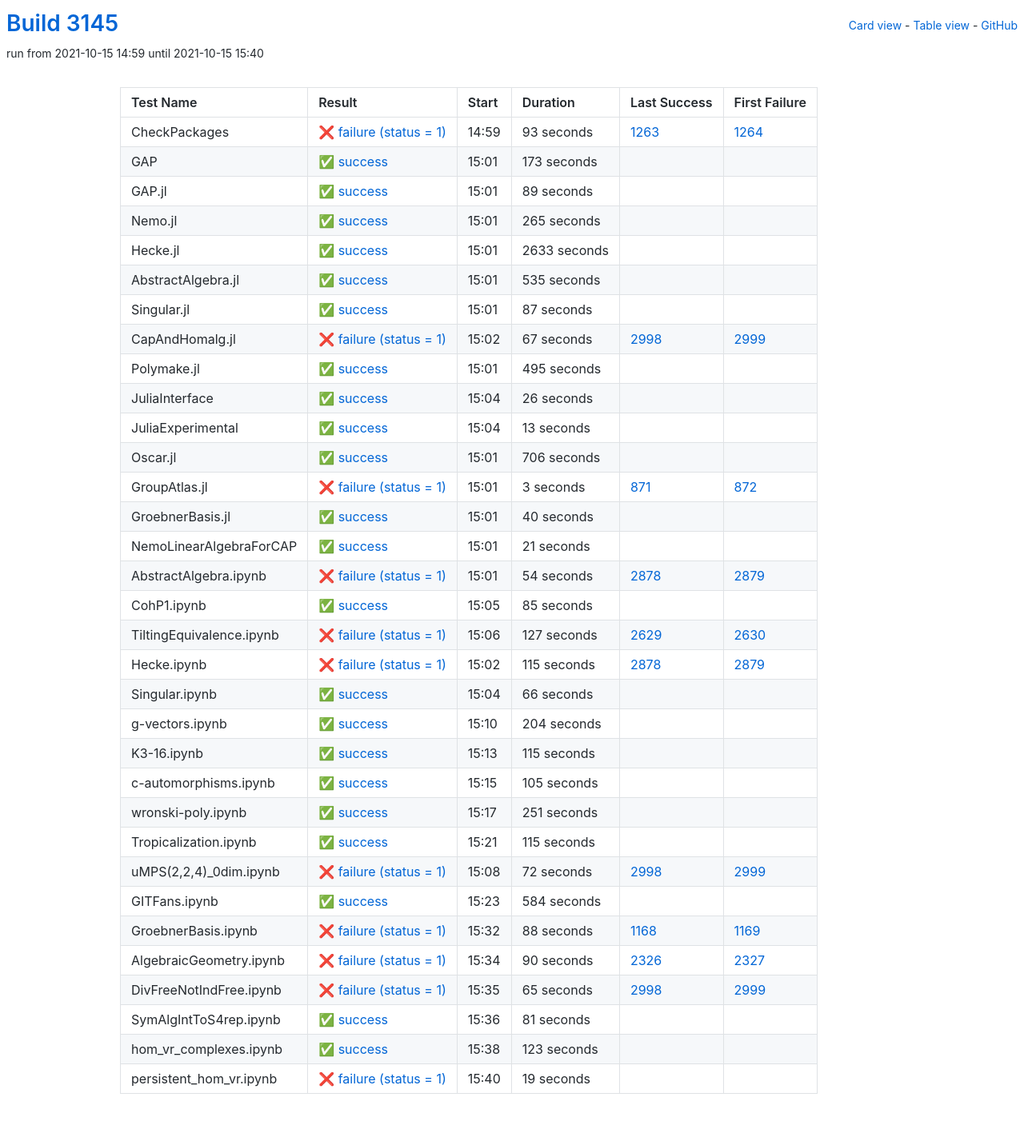
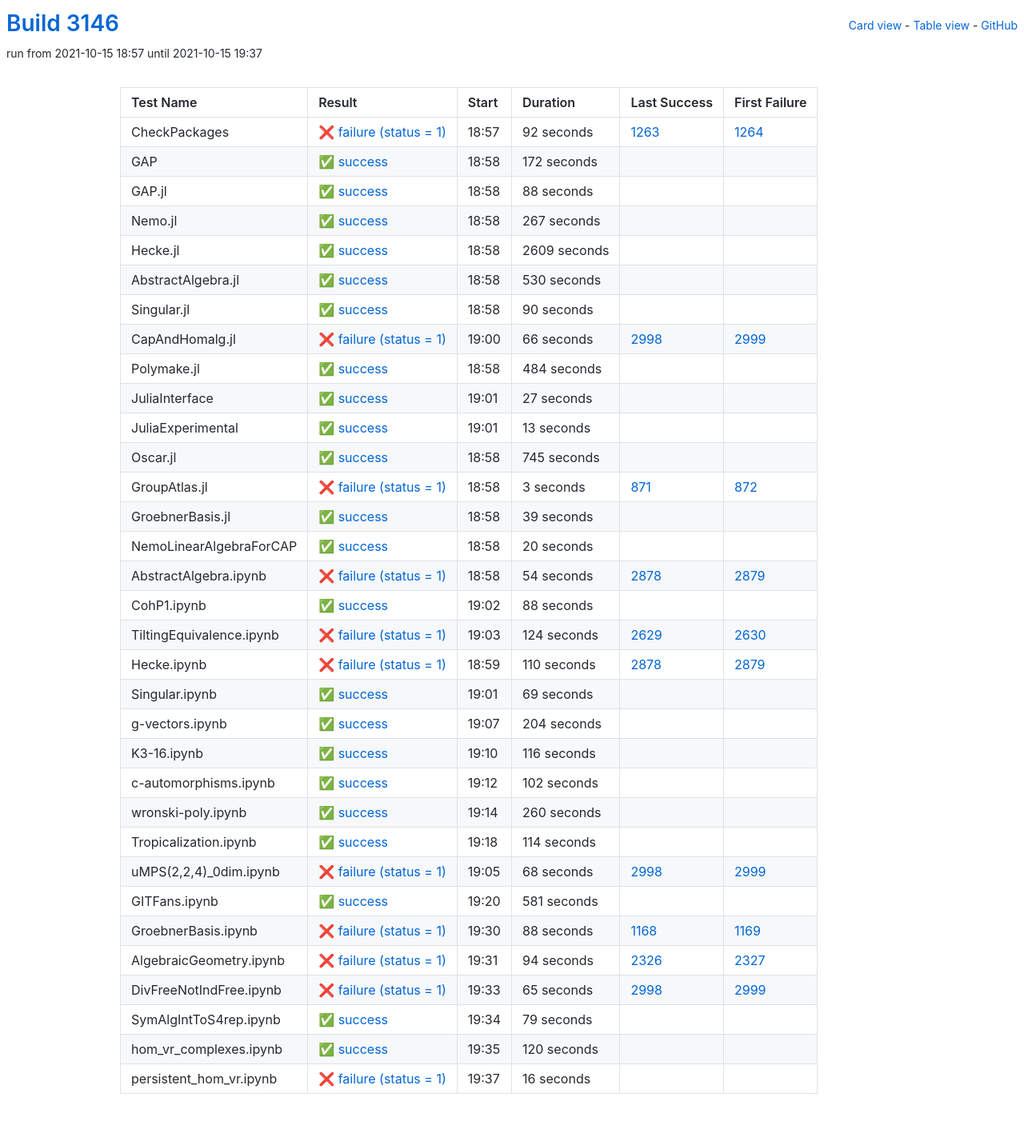
Before and after one commit to oscar-system/oscar-ci-status-stable, a Jekyll site: the page built from table.html, in a window 1280 px wide. Shown: the whole page at 80% size. Built offline with Jekyll 4.4.1, drawn with Linux system fonts in a browser that asks for light colours.

Commit message:
Build #3146

```diff
--- a/_data/ci.yml
+++ b/_data/ci.yml
@@ -1,6 +1,6 @@
 ---
-build: 3145
-build_url: https://oscarci.mathematik.uni-kl.de/job/oscar-stable/3145/
+build: 3146
+build_url: https://oscarci.mathematik.uni-kl.de/job/oscar-stable/3146/
 job: oscar-stable
 organization: oscar-system
 repo: oscar-ci-status-stable
@@ -8,128 +8,128 @@ repourl: https://github.com/oscar-system/oscar-ci-status-stable
 tests:
 - name: CheckPackages
   id: checkpackages
-  log: https://oscarci.mathematik.uni-kl.de/job/oscar-stable/3145/artifact/logs/build-3145/CheckPackages.log
-  start: 2021-10-15 14:59
+  log: https://oscarci.mathematik.uni-kl.de/job/oscar-stable/3146/artifact/logs/build-3146/CheckPackages.log
+  start: 2021-10-15 18:57
   success: false
   exitcode: 1
   status: failure
-  duration: 93
+  duration: 92
   last_success: 1263
   last_success_url: https://oscarci.mathematik.uni-kl.de/job/oscar-stable/1263/
   first_failure: 1264
   first_failure_url: https://oscarci.mathematik.uni-kl.de/job/oscar-stable/1264/
 - name: GAP
   id: gap
-  log: https://oscarci.mathematik.uni-kl.de/job/oscar-stable/3145/artifact/logs/build-3145/GAP.log
-  start: 2021-10-15 15:01
+  log: https://oscarci.mathematik.uni-kl.de/job/oscar-stable/3146/artifact/logs/build-3146/GAP.log
+  start: 2021-10-15 18:58
   success: true
   exitcode: 0
   status: success
-  duration: 173
+  duration: 172
   last_success: false
   last_success_url:
   first_failure: false
   first_failure_url:
 - name: GAP.jl
   id: gap-jl
-  log: https://oscarci.mathematik.uni-kl.de/job/oscar-stable/3145/artifact/logs/build-3145/GAP.jl.log
-  start: 2021-10-15 15:01
+  log: https://oscarci.mathematik.uni-kl.de/job/oscar-stable/3146/artifact/logs/build-3146/GAP.jl.log
+  start: 2021-10-15 18:58
   success: true
   exitcode: 0
   status: success
-  duration: 89
+  duration: 88
   last_success: false
   last_success_url:
   first_failure: false
   first_failure_url:
 - name: Nemo.jl
   id: nemo-jl
-  log: https://oscarci.mathematik.uni-kl.de/job/oscar-stable/3145/artifact/logs/build-3145/Nemo.jl.log
-  start: 2021-10-15 15:01
+  log: https://oscarci.mathematik.uni-kl.de/job/oscar-stable/3146/artifact/logs/build-3146/Nemo.jl.log
+  start: 2021-10-15 18:58
   success: true
   exitcode: 0
   status: success
-  duration: 265
+  duration: 267
   last_success: false
   last_success_url:
   first_failure: false
   first_failure_url:
 - name: Hecke.jl
   id: hecke-jl
-  log: https://oscarci.mathematik.uni-kl.de/job/oscar-stable/3145/artifact/logs/build-3145/Hecke.jl.log
-  start: 2021-10-15 15:01
+  log: https://oscarci.mathematik.uni-kl.de/job/oscar-stable/3146/artifact/logs/build-3146/Hecke.jl.log
+  start: 2021-10-15 18:58
   success: true
   exitcode: 0
   status: success
-  duration: 2633
+  duration: 2609
   last_success: false
   last_success_url:
   first_failure: false
   first_failure_url:
 - name: AbstractAlgebra.jl
   id: abstractalgebra-jl
-  log: https://oscarci.mathematik.uni-kl.de/job/oscar-stable/3145/artifact/logs/build-3145/AbstractAlgebra.jl.log
-  start: 2021-10-15 15:01
+  log: https://oscarci.mathematik.uni-kl.de/job/oscar-stable/3146/artifact/logs/build-3146/AbstractAlgebra.jl.log
+  start: 2021-10-15 18:58
   success: true
   exitcode: 0
   status: success
-  duration: 535
+  duration: 530
   last_success: false
   last_success_url:
   first_failure: false
   first_failure_url:
 - name: Singular.jl
   id: singular-jl
-  log: https://oscarci.mathematik.uni-kl.de/job/oscar-stable/3145/artifact/logs/build-3145/Singular.jl.log
-  start: 2021-10-15 15:01
+  log: https://oscarci.mathematik.uni-kl.de/job/oscar-stable/3146/artifact/logs/build-3146/Singular.jl.log
+  start: 2021-10-15 18:58
   success: true
   exitcode: 0
   status: success
-  duration: 87
+  duration: 90
   last_success: false
   last_success_url:
   first_failure: false
   first_failure_url:
 - name: CapAndHomalg.jl
   id: capandhomalg-jl
-  log: https://oscarci.mathematik.uni-kl.de/job/oscar-stable/3145/artifact/logs/build-3145/CapAndHomalg.jl.log
-  start: 2021-10-15 15:02
+  log: https://oscarci.mathematik.uni-kl.de/job/oscar-stable/3146/artifact/logs/build-3146/CapAndHomalg.jl.log
+  start: 2021-10-15 19:00
   success: false
   exitcode: 1
   status: failure
-  duration: 67
+  duration: 66
   last_success: 2998
   last_success_url: https://oscarci.mathematik.uni-kl.de/job/oscar-stable/2998/
   first_failure: 2999
   first_failure_url: https://oscarci.mathematik.uni-kl.de/job/oscar-stable/2999/
 - name: Polymake.jl
   id: polymake-jl
-  log: https://oscarci.mathematik.uni-kl.de/job/oscar-stable/3145/artifact/logs/build-3145/Polymake.jl.log
-  start: 2021-10-15 15:01
+  log: https://oscarci.mathematik.uni-kl.de/job/oscar-stable/3146/artifact/logs/build-3146/Polymake.jl.log
+  start: 2021-10-15 18:58
   success: true
   exitcode: 0
   status: success
-  duration: 495
+  duration: 484
   last_success: false
   last_success_url:
   first_failure: false
   first_failure_url:
 - name: JuliaInterface
   id: juliainterface
-  log: https://oscarci.mathematik.uni-kl.de/job/oscar-stable/3145/artifact/logs/build-3145/JuliaInterface.log
-  start: 2021-10-15 15:04
+  log: https://oscarci.mathematik.uni-kl.de/job/oscar-stable/3146/artifact/logs/build-3146/JuliaInterface.log
+  start: 2021-10-15 19:01
   success: true
   exitcode: 0
   status: success
-  duration: 26
+  duration: 27
   last_success: false
   last_success_url:
   first_failure: false
   first_failure_url:
 - name: JuliaExperimental
   id: juliaexperimental
-  log: https://oscarci.mathematik.uni-kl.de/job/oscar-stable/3145/artifact/logs/build-3145/JuliaExperimental.log
-  start: 2021-10-15 15:04
+  log: https://oscarci.mathematik.uni-kl.de/job/oscar-stable/3146/artifact/logs/build-3146/JuliaExperimental.log
+  start: 2021-10-15 19:01
   success: true
   exitcode: 0
   status: success
@@ -140,20 +140,20 @@ tests:
   first_failure_url:
 - name: Oscar.jl
   id: oscar-jl
-  log: https://oscarci.mathematik.uni-kl.de/job/oscar-stable/3145/artifact/logs/build-3145/Oscar.jl.log
-  start: 2021-10-15 15:01
+  log: https://oscarci.mathematik.uni-kl.de/job/oscar-stable/3146/artifact/logs/build-3146/Oscar.jl.log
+  start: 2021-10-15 18:58
   success: true
   exitcode: 0
   status: success
-  duration: 706
+  duration: 745
   last_success: false
   last_success_url:
   first_failure: false
   first_failure_url:
 - name: GroupAtlas.jl
   id: groupatlas-jl
-  log: https://oscarci.mathematik.uni-kl.de/job/oscar-stable/3145/artifact/logs/build-3145/GroupAtlas.jl.log
-  start: 2021-10-15 15:01
+  log: https://oscarci.mathematik.uni-kl.de/job/oscar-stable/3146/artifact/logs/build-3146/GroupAtlas.jl.log
+  start: 2021-10-15 18:58
   success: false
   exitcode: 1
   status: failure
@@ -164,32 +164,32 @@ tests:
   first_failure_url: https://oscarci.mathematik.uni-kl.de/job/oscar-stable/872/
 - name: GroebnerBasis.jl
   id: groebnerbasis-jl
-  log: https://oscarci.mathematik.uni-kl.de/job/oscar-stable/3145/artifact/logs/build-3145/GroebnerBasis.jl.log
-  start: 2021-10-15 15:01
+  log: https://oscarci.mathematik.uni-kl.de/job/oscar-stable/3146/artifact/logs/build-3146/GroebnerBasis.jl.log
+  start: 2021-10-15 18:58
   success: true
   exitcode: 0
   status: success
-  duration: 40
+  duration: 39
   last_success: false
   last_success_url:
   first_failure: false
   first_failure_url:
 - name: NemoLinearAlgebraForCAP
   id: nemolinearalgebraforcap
-  log: https://oscarci.mathematik.uni-kl.de/job/oscar-stable/3145/artifact/logs/build-3145/NemoLinearAlgebraForCAP.log
-  start: 2021-10-15 15:01
+  log: https://oscarci.mathematik.uni-kl.de/job/oscar-stable/3146/artifact/logs/build-3146/NemoLinearAlgebraForCAP.log
+  start: 2021-10-15 18:58
   success: true
   exitcode: 0
   status: success
-  duration: 21
+  duration: 20
   last_success: false
   last_success_url:
   first_failure: false
   first_failure_url:
 - name: AbstractAlgebra.ipynb
   id: abstractalgebra-ipynb
-  log: https://oscarci.mathematik.uni-kl.de/job/oscar-stable/3145/artifact/logs/build-3145/AbstractAlgebra.ipynb.log
-  start: 2021-10-15 15:01
+  log: https://oscarci.mathematik.uni-kl.de/job/oscar-stable/3146/artifact/logs/build-3146/AbstractAlgebra.ipynb.log
+  start: 2021-10-15 18:58
   success: false
   exitcode: 1
   status: failure
@@ -200,56 +200,56 @@ tests:
   first_failure_url: https://oscarci.mathematik.uni-kl.de/job/oscar-stable/2879/
 - name: CohP1.ipynb
   id: cohp1-ipynb
-  log: https://oscarci.mathematik.uni-kl.de/job/oscar-stable/3145/artifact/logs/build-3145/CohP1.ipynb.log
-  start: 2021-10-15 15:05
+  log: https://oscarci.mathematik.uni-kl.de/job/oscar-stable/3146/artifact/logs/build-3146/CohP1.ipynb.log
+  start: 2021-10-15 19:02
   success: true
   exitcode: 0
   status: success
-  duration: 85
+  duration: 88
   last_success: false
   last_success_url:
   first_failure: false
   first_failure_url:
 - name: TiltingEquivalence.ipynb
   id: tiltingequivalence-ipynb
-  log: https://oscarci.mathematik.uni-kl.de/job/oscar-stable/3145/artifact/logs/build-3145/TiltingEquivalence.ipynb.log
-  start: 2021-10-15 15:06
+  log: https://oscarci.mathematik.uni-kl.de/job/oscar-stable/3146/artifact/logs/build-3146/TiltingEquivalence.ipynb.log
+  start: 2021-10-15 19:03
   success: false
   exitcode: 1
   status: failure
-  duration: 127
+  duration: 124
   last_success: 2629
   last_success_url: https://oscarci.mathematik.uni-kl.de/job/oscar-stable/2629/
   first_failure: 2630
   first_failure_url: https://oscarci.mathematik.uni-kl.de/job/oscar-stable/2630/
 - name: Hecke.ipynb
   id: hecke-ipynb
-  log: https://oscarci.mathematik.uni-kl.de/job/oscar-stable/3145/artifact/logs/build-3145/Hecke.ipynb.log
-  start: 2021-10-15 15:02
+  log: https://oscarci.mathematik.uni-kl.de/job/oscar-stable/3146/artifact/logs/build-3146/Hecke.ipynb.log
+  start: 2021-10-15 18:59
   success: false
   exitcode: 1
   status: failure
-  duration: 115
+  duration: 110
   last_success: 2878
   last_success_url: https://oscarci.mathematik.uni-kl.de/job/oscar-stable/2878/
   first_failure: 2879
   first_failure_url: https://oscarci.mathematik.uni-kl.de/job/oscar-stable/2879/
 - name: Singular.ipynb
   id: singular-ipynb
-  log: https://oscarci.mathematik.uni-kl.de/job/oscar-stable/3145/artifact/logs/build-3145/Singular.ipynb.log
-  start: 2021-10-15 15:04
+  log: https://oscarci.mathematik.uni-kl.de/job/oscar-stable/3146/artifact/logs/build-3146/Singular.ipynb.log
+  start: 2021-10-15 19:01
   success: true
   exitcode: 0
   status: success
-  duration: 66
+  duration: 69
   last_success: false
   last_success_url:
   first_failure: false
   first_failure_url:
 - name: g-vectors.ipynb
   id: g-vectors-ipynb
-  log: https://oscarci.mathematik.uni-kl.de/job/oscar-stable/3145/artifact/logs/build-3145/g-vectors.ipynb.log
-  start: 2021-10-15 15:10
+  log: https://oscarci.mathematik.uni-kl.de/job/oscar-stable/3146/artifact/logs/build-3146/g-vectors.ipynb.log
+  start: 2021-10-15 19:07
   success: true
   exitcode: 0
   status: success
@@ -260,80 +260,80 @@ tests:
   first_failure_url:
 - name: K3-16.ipynb
   id: k3-16-ipynb
-  log: https://oscarci.mathematik.uni-kl.de/job/oscar-stable/3145/artifact/logs/build-3145/K3-16.ipynb.log
-  start: 2021-10-15 15:13
+  log: https://oscarci.mathematik.uni-kl.de/job/oscar-stable/3146/artifact/logs/build-3146/K3-16.ipynb.log
+  start: 2021-10-15 19:10
   success: true
   exitcode: 0
   status: success
-  duration: 115
+  duration: 116
   last_success: false
   last_success_url:
   first_failure: false
   first_failure_url:
 - name: c-automorphisms.ipynb
   id: c-automorphisms-ipynb
-  log: https://oscarci.mathematik.uni-kl.de/job/oscar-stable/3145/artifact/logs/build-3145/c-automorphisms.ipynb.log
-  start: 2021-10-15 15:15
+  log: https://oscarci.mathematik.uni-kl.de/job/oscar-stable/3146/artifact/logs/build-3146/c-automorphisms.ipynb.log
+  start: 2021-10-15 19:12
   success: true
   exitcode: 0
   status: success
-  duration: 105
+  duration: 102
   last_success: false
   last_success_url:
   first_failure: false
   first_failure_url:
 - name: wronski-poly.ipynb
   id: wronski-poly-ipynb
-  log: https://oscarci.mathematik.uni-kl.de/job/oscar-stable/3145/artifact/logs/build-3145/wronski-poly.ipynb.log
-  start: 2021-10-15 15:17
+  log: https://oscarci.mathematik.uni-kl.de/job/oscar-stable/3146/artifact/logs/build-3146/wronski-poly.ipynb.log
+  start: 2021-10-15 19:14
   success: true
   exitcode: 0
   status: success
-  duration: 251
+  duration: 260
   last_success: false
   last_success_url:
   first_failure: false
   first_failure_url:
 - name: Tropicalization.ipynb
   id: tropicalization-ipynb
-  log: https://oscarci.mathematik.uni-kl.de/job/oscar-stable/3145/artifact/logs/build-3145/Tropicalization.ipynb.log
-  start: 2021-10-15 15:21
+  log: https://oscarci.mathematik.uni-kl.de/job/oscar-stable/3146/artifact/logs/build-3146/Tropicalization.ipynb.log
+  start: 2021-10-15 19:18
   success: true
   exitcode: 0
   status: success
-  duration: 115
+  duration: 114
   last_success: false
   last_success_url:
   first_failure: false
   first_failure_url:
 - name: uMPS(2,2,4)_0dim.ipynb
   id: umps-2-2-4-0dim-ipynb
-  log: https://oscarci.mathematik.uni-kl.de/job/oscar-stable/3145/artifact/logs/build-3145/uMPS-2-2-4-_0dim.ipynb.log
-  start: 2021-10-15 15:08
+  log: https://oscarci.mathematik.uni-kl.de/job/oscar-stable/3146/artifact/logs/build-3146/uMPS-2-2-4-_0dim.ipynb.log
+  start: 2021-10-15 19:05
   success: false
   exitcode: 1
   status: failure
-  duration: 72
+  duration: 68
   last_success: 2998
   last_success_url: https://oscarci.mathematik.uni-kl.de/job/oscar-stable/2998/
   first_failure: 2999
   first_failure_url: https://oscarci.mathematik.uni-kl.de/job/oscar-stable/2999/
 - name: GITFans.ipynb
   id: gitfans-ipynb
-  log: https://oscarci.mathematik.uni-kl.de/job/oscar-stable/3145/artifact/logs/build-3145/GITFans.ipynb.log
-  start: 2021-10-15 15:23
+  log: https://oscarci.mathematik.uni-kl.de/job/oscar-stable/3146/artifact/logs/build-3146/GITFans.ipynb.log
+  start: 2021-10-15 19:20
   success: true
   exitcode: 0
   status: success
-  duration: 584
+  duration: 581
   last_success: false
   last_success_url:
   first_failure: false
   first_failure_url:
 - name: GroebnerBasis.ipynb
   id: groebnerbasis-ipynb
-  log: https://oscarci.mathematik.uni-kl.de/job/oscar-stable/3145/artifact/logs/build-3145/GroebnerBasis.ipynb.log
-  start: 2021-10-15 15:32
+  log: https://oscarci.mathematik.uni-kl.de/job/oscar-stable/3146/artifact/logs/build-3146/GroebnerBasis.ipynb.log
+  start: 2021-10-15 19:30
   success: false
   exitcode: 1
   status: failure
@@ -344,20 +344,20 @@ tests:
   first_failure_url: https://oscarci.mathematik.uni-kl.de/job/oscar-stable/1169/
 - name: AlgebraicGeometry.ipynb
   id: algebraicgeometry-ipynb
-  log: https://oscarci.mathematik.uni-kl.de/job/oscar-stable/3145/artifact/logs/build-3145/AlgebraicGeometry.ipynb.log
-  start: 2021-10-15 15:34
+  log: https://oscarci.mathematik.uni-kl.de/job/oscar-stable/3146/artifact/logs/build-3146/AlgebraicGeometry.ipynb.log
+  start: 2021-10-15 19:31
   success: false
   exitcode: 1
   status: failure
-  duration: 90
+  duration: 94
   last_success: 2326
   last_success_url: https://oscarci.mathematik.uni-kl.de/job/oscar-stable/2326/
   first_failure: 2327
   first_failure_url: https://oscarci.mathematik.uni-kl.de/job/oscar-stable/2327/
 - name: DivFreeNotIndFree.ipynb
   id: divfreenotindfree-ipynb
-  log: https://oscarci.mathematik.uni-kl.de/job/oscar-stable/3145/artifact/logs/build-3145/DivFreeNotIndFree.ipynb.log
-  start: 2021-10-15 15:35
+  log: https://oscarci.mathematik.uni-kl.de/job/oscar-stable/3146/artifact/logs/build-3146/DivFreeNotIndFree.ipynb.log
+  start: 2021-10-15 19:33
   success: false
   exitcode: 1
   status: failure
@@ -368,36 +368,36 @@ tests:
   first_failure_url: https://oscarci.mathematik.uni-kl.de/job/oscar-stable/2999/
 - name: SymAlgIntToS4rep.ipynb
   id: symalginttos4rep-ipynb
-  log: https://oscarci.mathematik.uni-kl.de/job/oscar-stable/3145/artifact/logs/build-3145/SymAlgIntToS4rep.ipynb.log
-  start: 2021-10-15 15:36
+  log: https://oscarci.mathematik.uni-kl.de/job/oscar-stable/3146/artifact/logs/build-3146/SymAlgIntToS4rep.ipynb.log
+  start: 2021-10-15 19:34
   success: true
   exitcode: 0
   status: success
-  duration: 81
+  duration: 79
   last_success: false
   last_success_url:
   first_failure: false
   first_failure_url:
 - name: hom_vr_complexes.ipynb
   id: hom-vr-complexes-ipynb
-  log: https://oscarci.mathematik.uni-kl.de/job/oscar-stable/3145/artifact/logs/build-3145/hom_vr_complexes.ipynb.log
-  start: 2021-10-15 15:38
+  log: https://oscarci.mathematik.uni-kl.de/job/oscar-stable/3146/artifact/logs/build-3146/hom_vr_complexes.ipynb.log
+  start: 2021-10-15 19:35
   success: true
   exitcode: 0
   status: success
-  duration: 123
+  duration: 120
   last_success: false
   last_success_url:
   first_failure: false
   first_failure_url:
 - name: persistent_hom_vr.ipynb
   id: persistent-hom-vr-ipynb
-  log: https://oscarci.mathematik.uni-kl.de/job/oscar-stable/3145/artifact/logs/build-3145/persistent_hom_vr.ipynb.log
-  start: 2021-10-15 15:40
+  log: https://oscarci.mathematik.uni-kl.de/job/oscar-stable/3146/artifact/logs/build-3146/persistent_hom_vr.ipynb.log
+  start: 2021-10-15 19:37
   success: false
   exitcode: 1
   status: failure
-  duration: 19
+  duration: 16
   last_success: false
   last_success_url:
   first_failure: false
```
Also changed, not shown: README.md.
